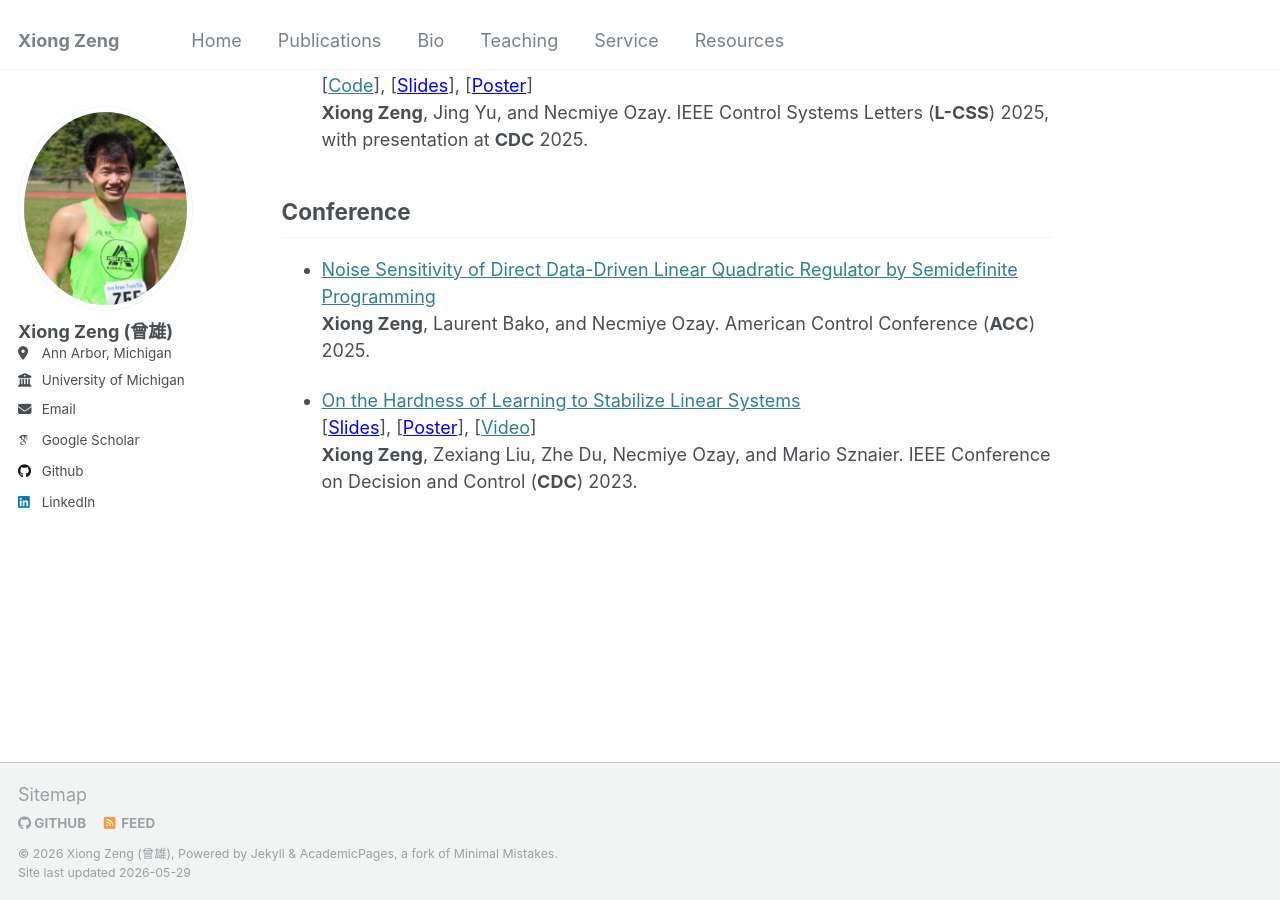
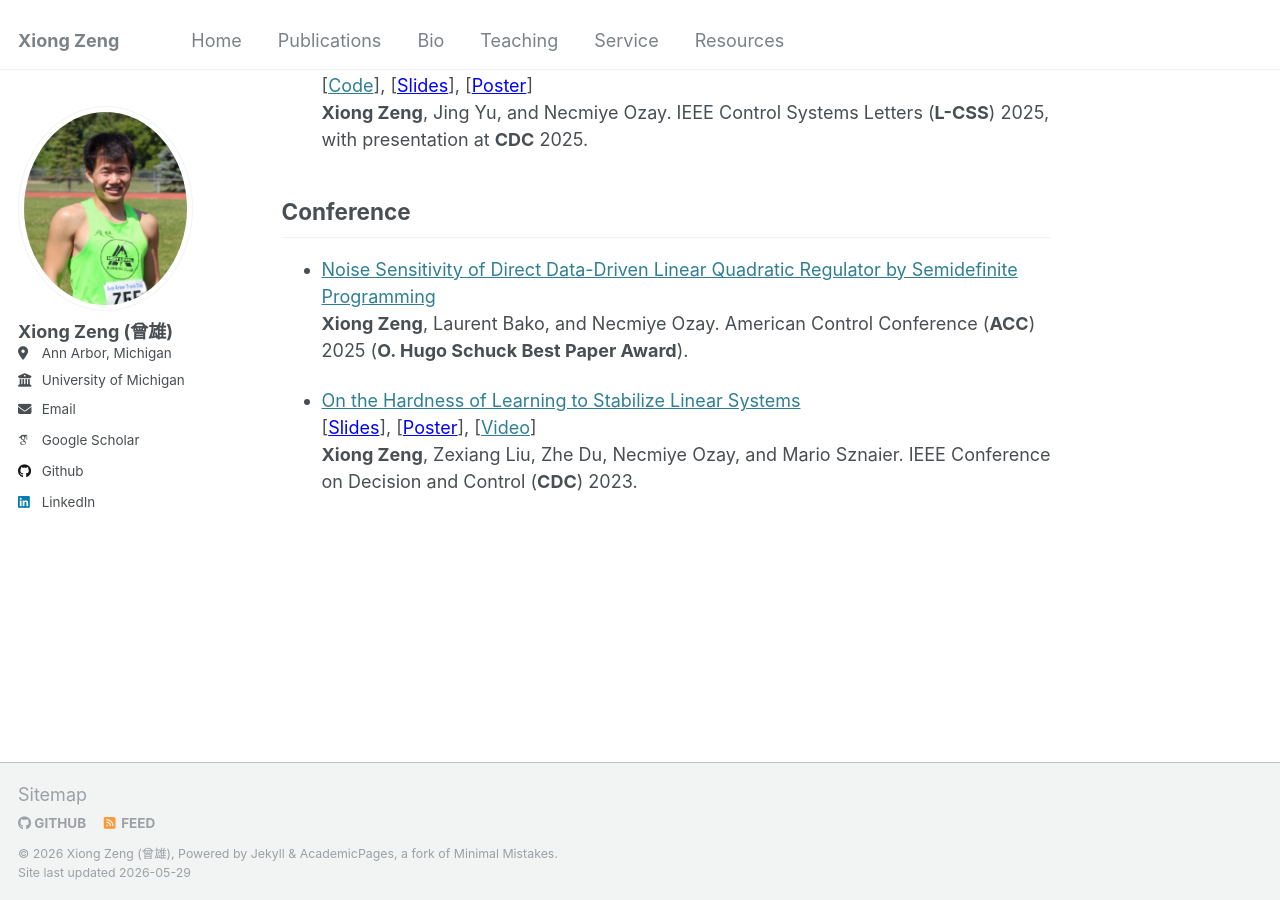
Before and after one commit to zengxiong111/zengxiong.github.io, a Jekyll site: the page built from _pages/publications.md, in a window 1280 px wide and 900 px high, scrolled down 570 px. Built offline with Jekyll 4.4.1, drawn with Linux system fonts in a browser that asks for light colours; some web fonts are replaced; our own code applies the rules of GitHub Pages for plain Markdown files.

Commit message:
Update publications.md

```diff
--- a/_pages/publications.md
+++ b/_pages/publications.md
@@ -27,7 +27,7 @@ author_profile: true
 ## Conference
 
 - [Noise Sensitivity of Direct Data-Driven Linear Quadratic Regulator by Semidefinite Programming](https://web.eecs.umich.edu/~necmiye/pubs/ZengBO_acc25.pdf)
-  **Xiong Zeng**, Laurent Bako, and Necmiye Ozay. American Control Conference (**ACC**) 2025.
+  **Xiong Zeng**, Laurent Bako, and Necmiye Ozay. American Control Conference (**ACC**) 2025 (**O. Hugo Schuck Best Paper Award**).
 
 - [On the Hardness of Learning to Stabilize Linear Systems](https://arxiv.org/abs/2311.11151)
   [<a href="https://zengxiong111.github.io/zengxiong.github.io/files/hard_learn_stabilize_present.pdf" target="_blank" style="color: blue;">Slides</a>], [<a href="https://zengxiong111.github.io/zengxiong.github.io/files/On.The.Hardness.of.Learning.to.Stabilize.Linear.Systems_Poster.pdf" target="_blank" style="color: blue;">Poster</a>], [[Video](https://www.youtube.com/watch?v=eP5KKam834w)]
```
